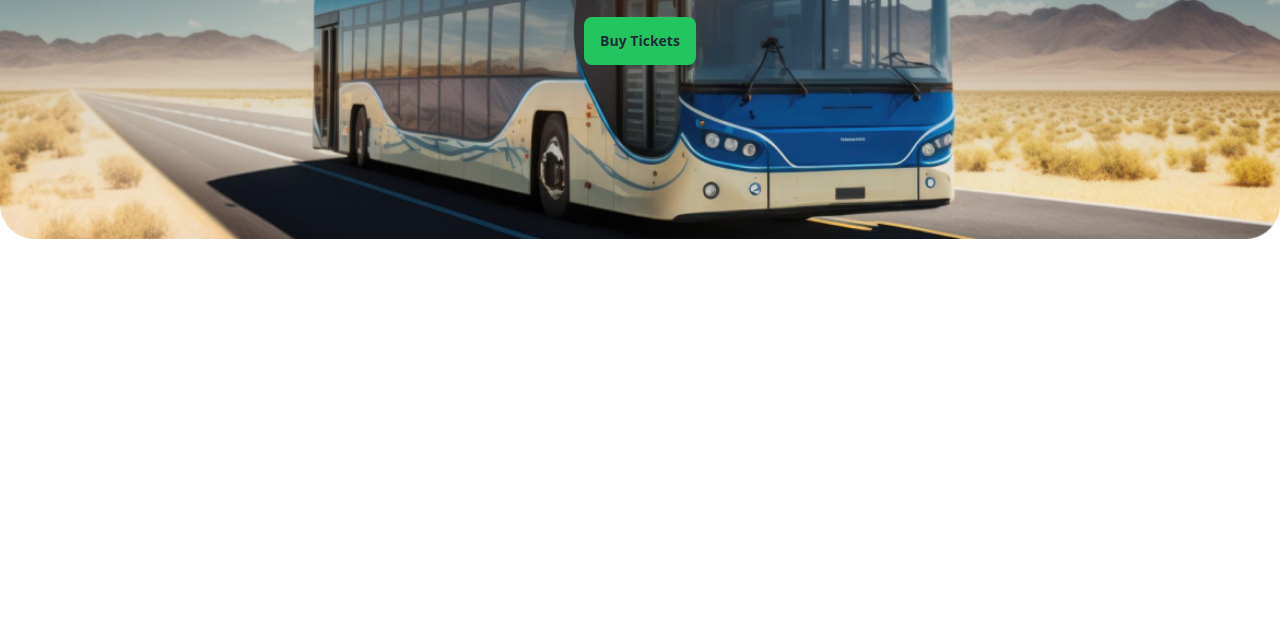
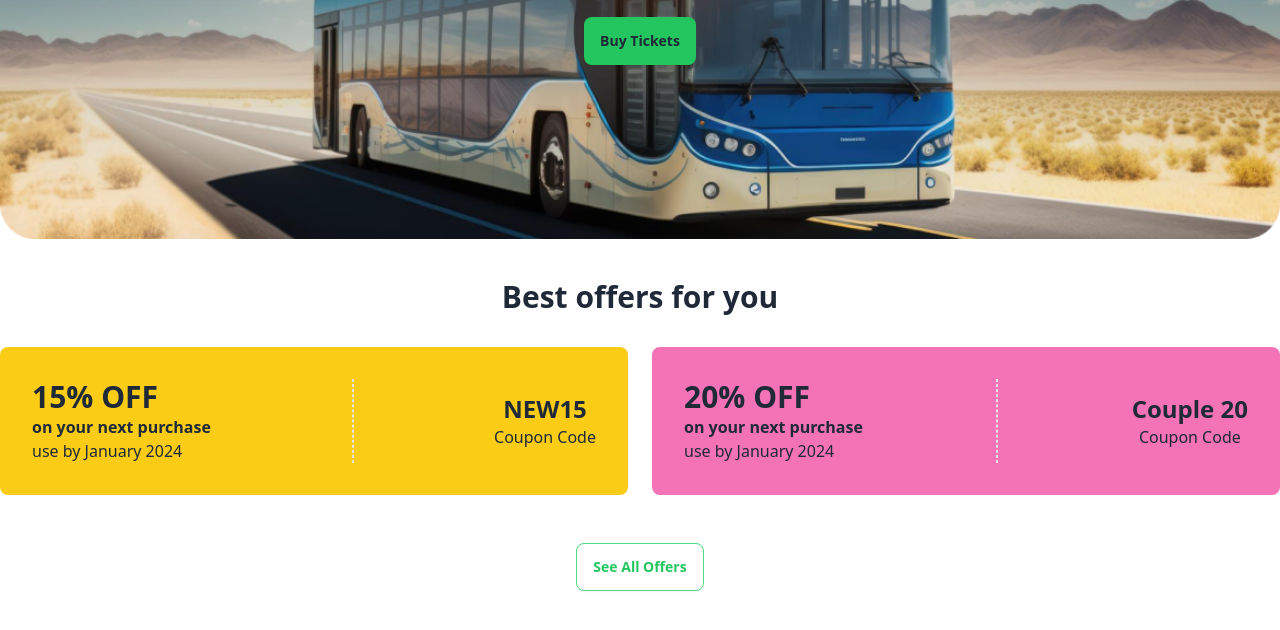
Before and after one commit to Kawsar-Ahmed-Ridoy/P-Ticket, a plain HTML site: page index.html in a window 1280 px wide. Shown: the part 442-1072 px from the top of the page. Before the commit the page ends 800 px from the top, so only its background shows below. Drawn offline with nearby package versions, Linux system fonts and the light colour scheme.

Commit message:
best offer section added

```diff
--- a/index.html
+++ b/index.html
@@ -20,7 +20,11 @@
         <div class="navbar my-2 p-0">
           <div class="navbar-start">
             <div class="dropdown">
-                <div tabindex="0" role="button" class="btn btn-ghost lg:hidden ps-0">
+              <div
+                tabindex="0"
+                role="button"
+                class="btn btn-ghost lg:hidden ps-0"
+              >
                 <svg
                   xmlns="http://www.w3.org/2000/svg"
                   class="h-5 w-5"
@@ -47,13 +51,10 @@
                 <li><a>Search</a></li>
               </ul>
             </div>
-              <a class="text-3xl gap-0 font-extrabold"
-                >P-Ticket</a
-              >
+            <a class="text-3xl gap-0 font-extrabold">P-Ticket</a>
           </div>
           <div class="navbar-center hidden lg:flex">
             <ul class="menu menu-horizontal px-1 font-bold text-gray-500">
-
               <li><a>Home</a></li>
               <li><a>About</a></li>
               <li><a>Destination</a></li>
@@ -61,26 +62,77 @@
             </ul>
           </div>
           <div class="navbar-end">
-              <i class="fa-solid fa-magnifying-glass m-4 text-gray-400 hidden lg:block"></i>
-              <a class="btn ps-6 pe-6 bg-green-50 border-green-400 text-green-400 font-bold "
-                >Bus<img src="images/bus-icon.png" alt=""></a
-              >
+            <i
+              class="fa-solid fa-magnifying-glass m-4 text-gray-400 hidden lg:block"
+            ></i>
+            <a
+              class="btn ps-6 pe-6 bg-green-50 border-green-400 text-green-400 font-bold"
+              >Bus<img src="images/bus-icon.png" alt=""
+            /></a>
           </div>
         </div>
       </nav>
     </header>
     <main class="container mx-auto">
+      <section class="">
         <div class="hero rounded-lg">
-            <img class="w-full" src="images/banner.png" alt="">
+          <img class="w-full" src="images/banner.png" alt="" />
           <div class="hero-content text-center text-neutral-content">
             <div class="max-w-xl py-8">
-                <h1 class="mb-5 text-5xl font-bold text-white">End-to-End Travel with</h1>
-                <h2 class="text-green-400 mb-5 text-5xl font-bold">P Paribahan</h2>
-                <p class="mb-5">Yes, you can run unit tests and view the results directly within the app. The integrated testing features allow for a streamlined .</p>
-                <button class="btn bg-green-500 border-none font-bold">Buy Tickets</button>
+              <h1 class="mb-5 text-5xl font-bold text-white">
+                End-to-End Travel with
+              </h1>
+              <h2 class="text-green-400 mb-5 text-5xl font-bold">
+                P Paribahan
+              </h2>
+              <p class="mb-5">
+                Yes, you can run unit tests and view the results directly within
+                the app. The integrated testing features allow for a streamlined
+                .
+              </p>
+              <button class="btn bg-green-500 border-none font-bold">
+                Buy Tickets
+              </button>
             </div>
           </div>
         </div>
+      </section>
+      <section class="my-10">
+        <div class="">
+        <h1 class="text-3xl font-bold text-center my-8">
+          Best offers for you
+        </h1>
+        <div class="sm:flex gap-6">
+          <div class="w-full sm:w-1/2 bg-yellow-400 rounded-lg p-8 flex justify-between mb-6">
+            <div class="">
+              <h2 class="font-bold text-3xl">15% OFF</h2>
+              <p class="font-bold">on your next purchase</p>
+              <span>use by January 2024</span>
+            </div>
+            <div class="border border-dashed "></div>
+            <div class="flex flex-col justify-center items-center ">
+              <h2 class="font-bold text-2xl">NEW15</h2>
+              <span>Coupon Code</span>
+            </div>
+          </div>
+          <div class="w-full sm:w-1/2 bg-pink-400 rounded-lg p-8 flex justify-between mb-6">
+            <div class="">
+              <h2 class="font-bold text-3xl">20% OFF</h2>
+              <p class="font-bold">on your next purchase</p>
+              <span>use by January 2024</span>
+            </div>
+            <div class="border border-dashed "></div>
+            <div class="flex flex-col justify-center items-center">
+              <h2 class="font-bold text-2xl">Couple 20</h2>
+              <span>Coupon Code</span>
+            </div>
+          </div>
+        </div>
+        <div class="text-center mt-6">
+          <button class="btn border-green-400 bg-white text-green-500">See All Offers</button>
+        </div>
+      </div>
+      </section>
     </main>
   </body>
 </html>
```
Lines whose indentation alone changed are shown as unchanged.
